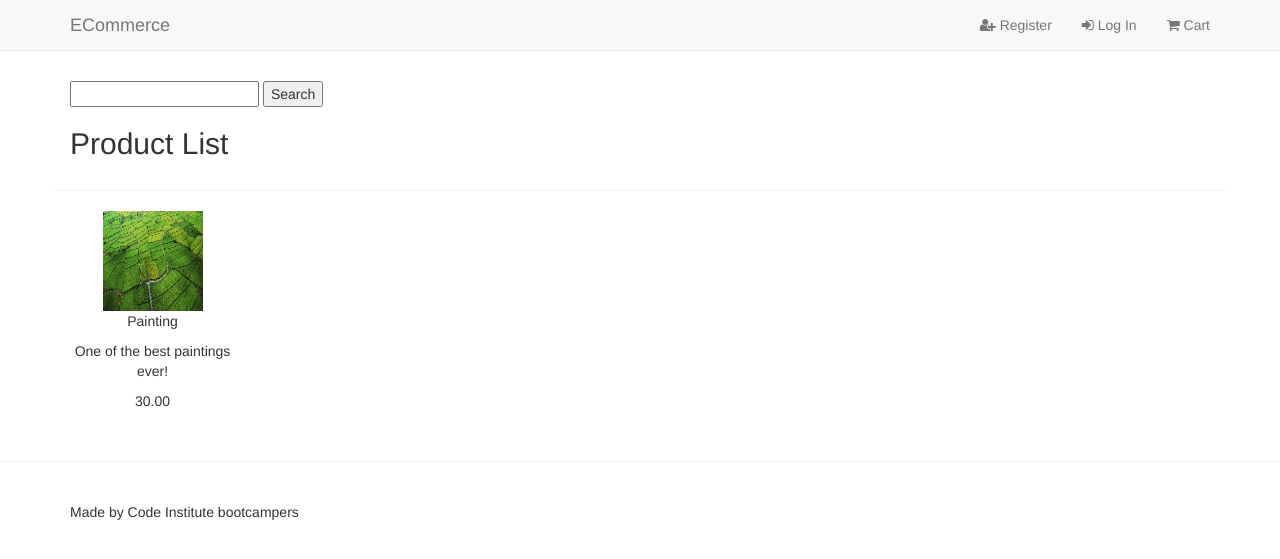
After one commit to tomd100/stream3_eccomerce, a Django app: page /products/ in a window 1280 px wide. The commit adds this page. Shown: the top 559 px of the page. Run offline with Django 3.2, Linux system fonts and the light colour scheme; data comes from the database, SQL or seed files in the repository; both versions use the stored data as it was after the commit; some libraries are stand-ins or nearby versions.

Commit message:
before products

```diff
--- a/accounts/views.py
+++ b/accounts/views.py
@@ -3,11 +3,13 @@ from django.contrib import auth, messages
 from .forms import UserLoginForm, UserRegistrationForm
 from django.contrib.auth.decorators import login_required
 
+from products.views import all_products
+
 # Create your views here.
 #-------------------------------------------------------------------------------
 
 def get_index(request):
-    return render(request, "index.html");
+    return redirect(all_products)
 
 #-------------------------------------------------------------------------------
 
--- a/ecommerce/settings.py
+++ b/ecommerce/settings.py
@@ -30,8 +30,6 @@ ALLOWED_HOSTS = [
 "stream3-ecommerce-tomd100.c9users.io",
 ]
 
-MEDIA_ROOT = os.path.join(BASE_DIR, 'media')
-MEDIA_URL = '/media/'
 
 AUTHENTICATION_BACKENDS = [
     'django.contrib.auth.backends.ModelBackend',
@@ -76,6 +74,7 @@ TEMPLATES = [
                 'django.template.context_processors.request',
                 'django.contrib.auth.context_processors.auth',
                 'django.contrib.messages.context_processors.messages',
+                'django.template.context_processors.media',
             ],
         },
     },
@@ -124,7 +123,6 @@ USE_L10N = True
 
 USE_TZ = True
 
-
 # Static files (CSS, JavaScript, Images)
 # https://docs.djangoproject.com/en/1.11/howto/static-files/
 
--- a/ecommerce/urls.py
+++ b/ecommerce/urls.py
@@ -21,9 +21,11 @@ from django.views import static
 
 from accounts.views import get_index
 from accounts import urls as accounts_urls
+from products import urls as products_urls
 
 urlpatterns = [
     url(r'^admin/', admin.site.urls),
     url(r"^$", get_index, name="get_index"),
     url(r"^accounts/", include(accounts_urls)),
+    url(r"^products/", include(products_urls)),
 ]
--- /dev/null
+++ b/products/templates/products.html
@@ -0,0 +1,27 @@
+
+{% extends "base.html" %}
+{% load bootstrap_tags %}
+
+{% block content %}
+
+<h2>Product List</h2>
+
+{% for product in products %}
+
+    <div class="row">
+        <hr>
+        <div class="col-md-2 col-sm-3 text-center">
+
+            <a class="story-img" href="#">
+                <img src="{{ MEDIA_URL }}{{ product.image }}" style="width:100px; height: 100px; background-color: #12ABB2; color: #ffffff;">
+            </a>
+
+            <p>{{ product.name }}</p>
+            <p>{{ product.description }}</p>
+            <p>{{ product.price }}</p>
+        </div>
+    </div>
+
+{% endfor %}
+
+{% endblock %}
--- /dev/null
+++ b/products/urls.py
@@ -0,0 +1,10 @@
+from django.conf.urls import url
+from django.contrib import admin
+
+from accounts.views import get_index
+from products.views import all_products
+
+
+urlpatterns = [
+    url(r"^$", all_products, name="all_products"),
+]
--- a/products/views.py
+++ b/products/views.py
@@ -1,3 +1,6 @@
 from django.shortcuts import render
+from .models import Product
 
-# Create your views here.
+def all_products(request):
+    products = Product.objects.all();
+    return render(request, "products.html", {"products":products})
--- a/templates/base.html
+++ b/templates/base.html
@@ -1,94 +1,69 @@
-{% load static from staticfiles %}
-
+{% load staticfiles %}
 <!DOCTYPE html>
+<html lang="en">
 <head>
-    <title>Stack - BootCamp Blog</title>
-    <link rel="stylesheet" href="https://cdnjs.cloudflare.com/ajax/libs/bootswatch/3.3.6/cerulean/bootstrap.min.css">
-    <link rel="stylesheet" href="{% static "css/blog.css" %}">
-    <script src="https://cdnjs.cloudflare.com/ajax/libs/jquery/3.0.0-alpha1/jquery.min.js"></script>
-    <script src="https://cdnjs.cloudflare.com/ajax/libs/twitter-bootstrap/4.0.0-alpha/js/bootstrap.min.js"></script>
+    <meta charset="UTF-8">
+    <meta name="viewport" content="width=device-width, initial-scale=1.0">
+    <meta http-equiv="X-UA-Compatible" content="ie=edge">
+    <title>ECommerce</title>
+    <link rel="stylesheet" href="https://cdnjs.cloudflare.com/ajax/libs/bootswatch/3.3.7/cerulean/bootstrap.min.css">
+    <link rel="stylesheet" href="{% static 'font-awesome/css/font-awesome.min.css' %}">
+    <link rel="stylesheet" href="{% static 'css/custom.css' %}">
+    <script src="https://cdnjs.cloudflare.com/ajax/libs/jquery/3.2.1/jquery.min.js"></script>
+    <script src="https://cdnjs.cloudflare.com/ajax/libs/twitter-bootstrap/3.3.7/js/bootstrap.min.js"></script>
+    {% block head_js %}
+    {% endblock head_js %}
 </head>
 <body>
     <!-- Fixed masthead -->
     <nav class="navbar navbar-masthead navbar-default navbar-fixed-top">
         <div class="container">
             <div class="navbar-header">
-            <button type="button" class="navbar-toggle collapsed" data-toggle="collapse" data-target="#navbar"
-                    aria-expanded="false" aria-controls="navbar">
+                <button type="button" class="navbar-toggle collapsed" data-toggle="collapse" data-target="#navbar" aria-expanded="false" aria-controls="navbar">
                     <span class="sr-only">Toggle navigation</span>
                     <span class="icon-bar"></span>
                     <span class="icon-bar"></span>
                     <span class="icon-bar"></span>
                 </button>
-            <a class="navbar-brand" href={% url "get_index" %}>Stack</a>
+                <a class="navbar-brand" href="/">ECommerce</a>
             </div>
             <div id="navbar" class="navbar-collapse collapse">
                 <ul class="nav navbar-nav navbar-right">
-                <!--{% if request.user.is_authenticated %}-->
-                <!--    <li><a href="#">New Post</a></li>-->
-                <!--{% endif %}                    -->
-                <li class="dropdown">
-                    <a href="#" class="dropdown-toggle" data-toggle="dropdown" role="button" aria-haspopup="true"
-                       aria-expanded="false"><span><img src="{{ MEDIA_URL }}{{ request.user.profile.image }}"
-                                                        style="width:25px; height: 25px; background-color: #12ABB2; color: #ffffff;"
-                                                        class="img-circle"></span> Account <span
-                            class="caret"></span></a>
-                    <ul class="dropdown-menu">
-                            {% if request.user.is_authenticated %}
-                                <li><a href={% url "profile" %}>Profile</a></li>
-                                <li role="separator" class="divider"></li>
-                                <li><a href={% url "logout" %}>Log Out</a></li>
-                            {% else %}
-                                <li><a href={% url "login" %}>Log In</a></li>
-                                <li><a href={% url "register" %}>Register</a></li>
+                    {% if user.is_authenticated %}
+                        <li><a href="{% url 'profile' %}"><i class="fa fa-user"></i> Profile</a></li>
+                        <li><a href="{% url 'logout' %}"><i class="fa fa-sign-out"></i> Log Out</a></li>
+                    {%  else %}
+                        <li><a href="{% url 'register' %}"><i class="fa fa-user-plus"></i> Register</a></li>
+                        <li><a href="{% url 'login' %}"><i class="fa fa-sign-in"></i> Log In</a></li>
                     {% endif %}
+                    <li>
+                        <a href="#">
+                            <i class="fa fa-shopping-cart"></i> Cart
+                            {% if product_count > 0 %}
+                            <label class="badge badge-warning">{{ product_count }}</label>
+                            {% endif %}
+                        </a>
+                    </li>
                 </ul>
-                </li>
-                {% if request.user.is_authenticated %}
-                    <li><a href="">{{ request.user.username }}</a></li>
-                {% endif %}
-            </ul>
-        </div><!--/.nav-collapse -->
+            </div>
         </div>
     </nav>
 
-
-<div id="masthead">
-    <div class="container">
-        <div class="row">
-            <h1> stack
-                <p id="logo" class="lead">The Trials of a Bootcamp Developer</p>
-            </h1>
-        </div>
-    </div>
-</div>
+    <br><hr><br>
 
     <div class="container">
-    <div class="row">
-        <div class="col-md-12">
-            <div class="panel">
-                <div class="panel-body">
-                    {% if messages %}
-                        <div class="alert alert-success">
-                            <div class="messages">
-                                {% for message in messages %}
-                                    {{ message }}
-                                {% endfor %}
+        <form action="#" method="get">
+            <input type="text" name="q">
+            <button type="submit">Search</button>
+        </form>
+
+        {% block content %} {% endblock %}
+
     </div>
-                        </div>
-                    {% endif %}
-
-                    <!--blog entries-->
-                    {% block content %}
-                    {% endblock %}
-                    <!--blog entries-->
-                </div>
-            </div>
-        </div>
-    </div>
-</div>
+    <br><hr><br>
     <footer>
         <div class="container">
+            <p>Made by Code Institute bootcampers</p>
         </div>
     </footer>
 </body>
```
Also changed, not shown: db.sqlite3, media/images/Aerial07.jpg (added). Lines whose indentation alone changed are shown as unchanged.
